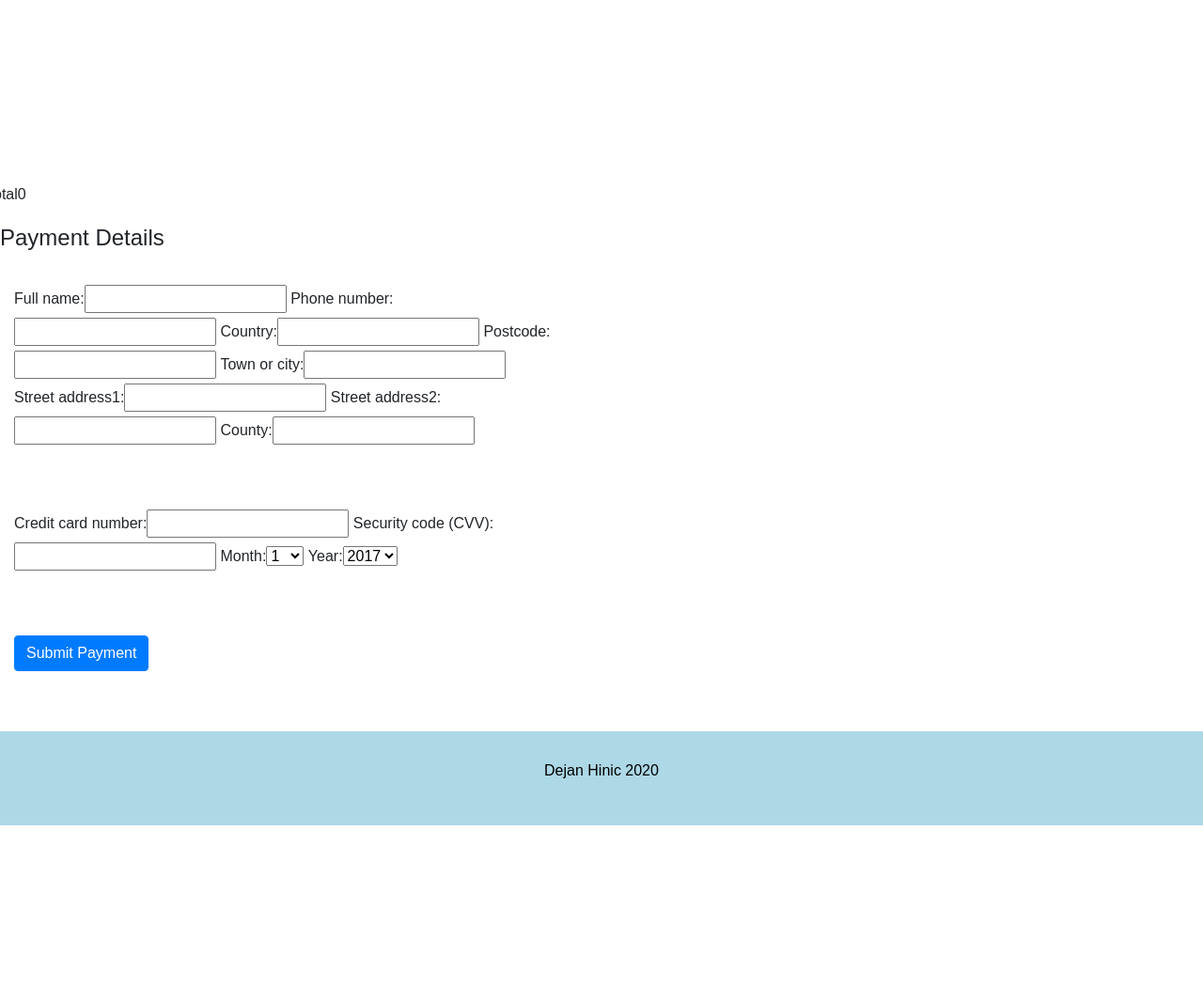
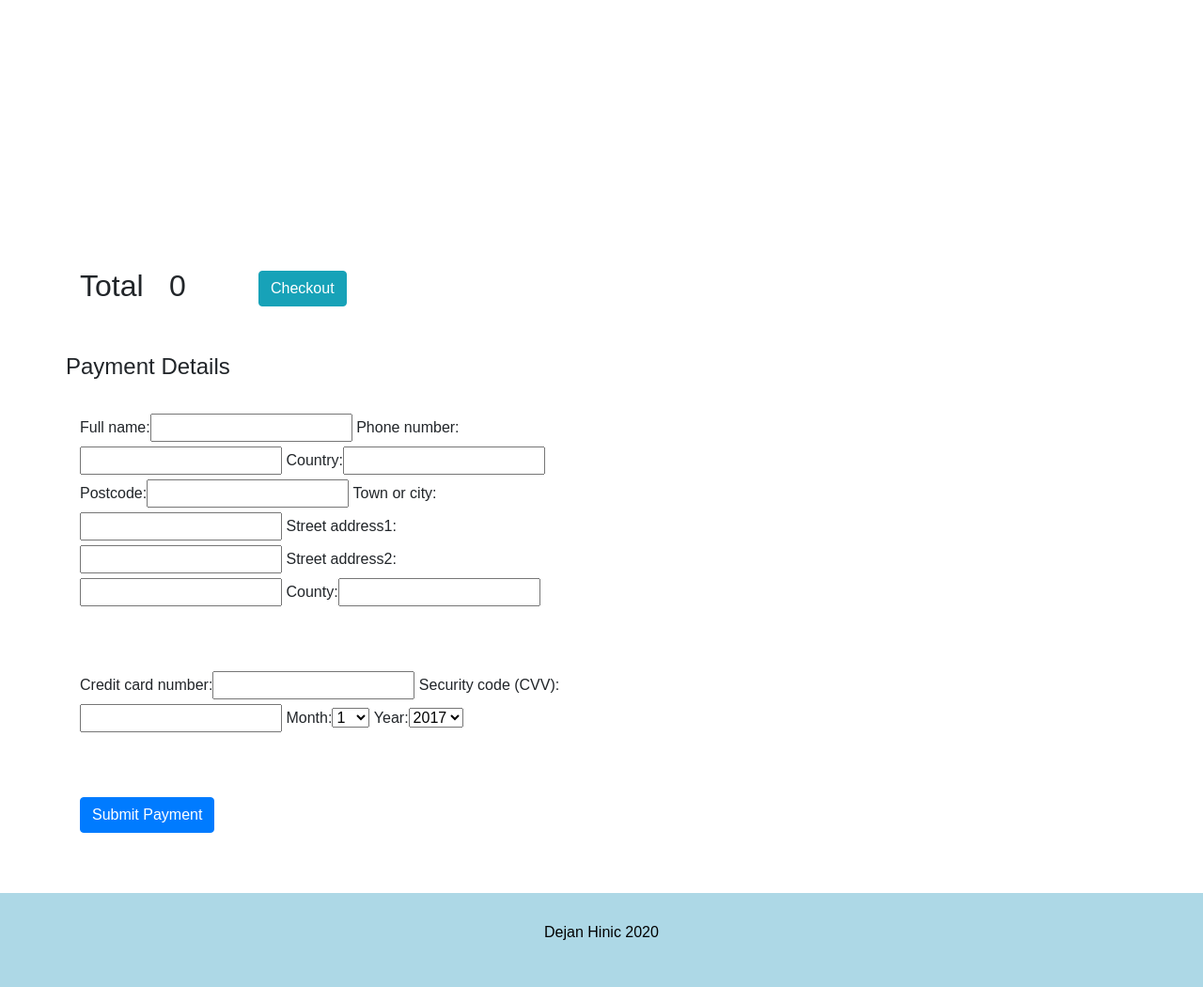
Before and after one commit to DejanHinic/eco-soaps, a Django app: page /checkout/ in a window 1280 px wide. Shown: the part 499-1549 px from the top of the page at 94% size. Before the commit the page ends 1377 px from the top, so only its background shows below. Run offline with Django 3.2, Linux system fonts and the light colour scheme; a user stored in the database is signed in; some libraries are stand-ins or nearby versions.

Commit message:
checkout style

```diff
--- a/checkout/templates/checkout.html
+++ b/checkout/templates/checkout.html
@@ -14,25 +14,47 @@
 
 {% block content %}
 <div id="login_container" class="container">
+    <div class="row row-flex">
 {% for item in cart_items %}
-        <div class="col-xs-10 col-xs-offset-1 col-sm-offset-0 col-sm-6 col-md-4 display panel panel-default">
-            <div class="panel-body">
-                <div class="product" style="background-image: url('{{ MEDIA_URL }}{{ item.product.image }}')"></div>
+        <div class="col-md-4">
+            <div class="card" id="product_style_card" style="background-image: url('{{ MEDIA_URL }}{{ item.product.image }}')">
+            <div class="card-body" style="height: 19rem;">
+            </div>
+                <ul class="list-group list-group-flush">
+                    <li class="list-group-item">{{ item.product.name }}</li>
+                    <li class="list-group-item">{{ item.product.category }}</li>
+                    <li class="list-group-item">€ {{ item.product.price }}</li>
+                </ul>
+                <form class="form-inline" method="post" action="{% url 'adjust_cart' item.id %}">
+                    {% csrf_token %}
+                    <div class="form-group">
+                        <label for="exampleInputAmount" class="sr-only">New Qty</label>
+                        <div class="input-group">
+                            <div class="input-group-addon">Qty</div>
+                            <input name="quantity" type="number" min="0" max="999" class="form-control" required>
+                            <div class="input-group-addon">{{item.quantity}}</div>
+                        </div>
+                    </div>
+                    <button type="submit" class="btn btn-primary"><span class="glyphicon glyphicon-edit" aria-hidden="true"></span>Amend</button>
+                </form>
 
-                <div class="caption">
-                    <h3>{{ item.product.name }}</h3>
-                    <p class="product-description">{{ item.product.descriptio }}</p>
-                    <p>{{ item.quantity }}</p>
-                    <p>item.product.price</p>
-                </div>
             </div>
         </div>
     {% endfor %}
    </div>
+ </div>
+    <div id="cartsum_container" style="margin-top:10%;" class="container">
         <div class="row">
-    <p>Total</p>
-    <p><span class="glyphicon glyphicon-euro" aria-hidden="true"></span>{{ total }}</p>
+
+            <div class="col-1"><h2>Total</h2></div>
+            <div class="col-1"><h2>{{ total }}</h2></div>
+            <div class="col-1"><h2><a href="{% url 'checkout' %}" class="btn btn-success" role="button">Checkout</a></h2></div>
+
       </div>
+ </div>
+
+<div id="checkout_container" class="container">
+    <div class="row row-flex">
 
     <form role="form" method="post" id="payment-form" action="{% url 'checkout' %}">
         <legend>Payment Details</legend>
@@ -54,4 +76,6 @@
             <input class=" btn btn-primary" id="submit_payment_btn" name="commit" type="submit" value="Submit Payment">
         </div>
     </form>
+    </div>
+</div>
 {% endblock %}
--- a/products/templates/products.html
+++ b/products/templates/products.html
@@ -14,7 +14,7 @@
                     <form method="post" action="{% url 'add_to_cart' product.id %}">
                     {% csrf_token %}
                     <div class="input-group">
-                        <input name="quantity" type="number" min="0" max="999" class="form-control" placeholder="Quantity required">
+                        <input name="quantity" type="number" min="1" max="999" class="form-control" placeholder="Quantity" required>
                         <span class="input-group-btn">
                             <button class="btn btn-success" type="submit">Add</button>
                         </span>
```
Lines whose indentation alone changed are shown as unchanged.
